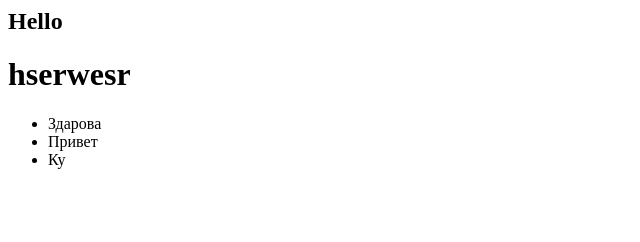
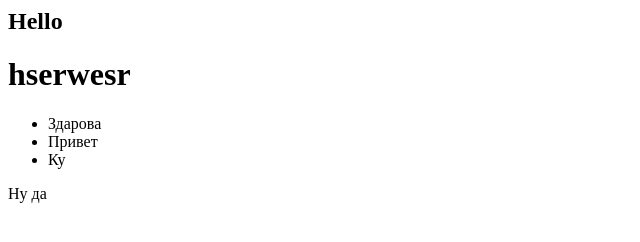
Before and after one commit to Ugrinov/AI-website, a plain HTML site: page index.html in a window 1280 px wide. Shown: the full height of the page, 0-640 px from the left. Drawn offline with Linux system fonts and the light colour scheme.

Commit message:
welcome paragraph added

```diff
--- a/index.html
+++ b/index.html
@@ -5,3 +5,4 @@
     <li>Привет</li>
     <li>Ку</li>
 </ul>
+<p>Ну да</p>
```
